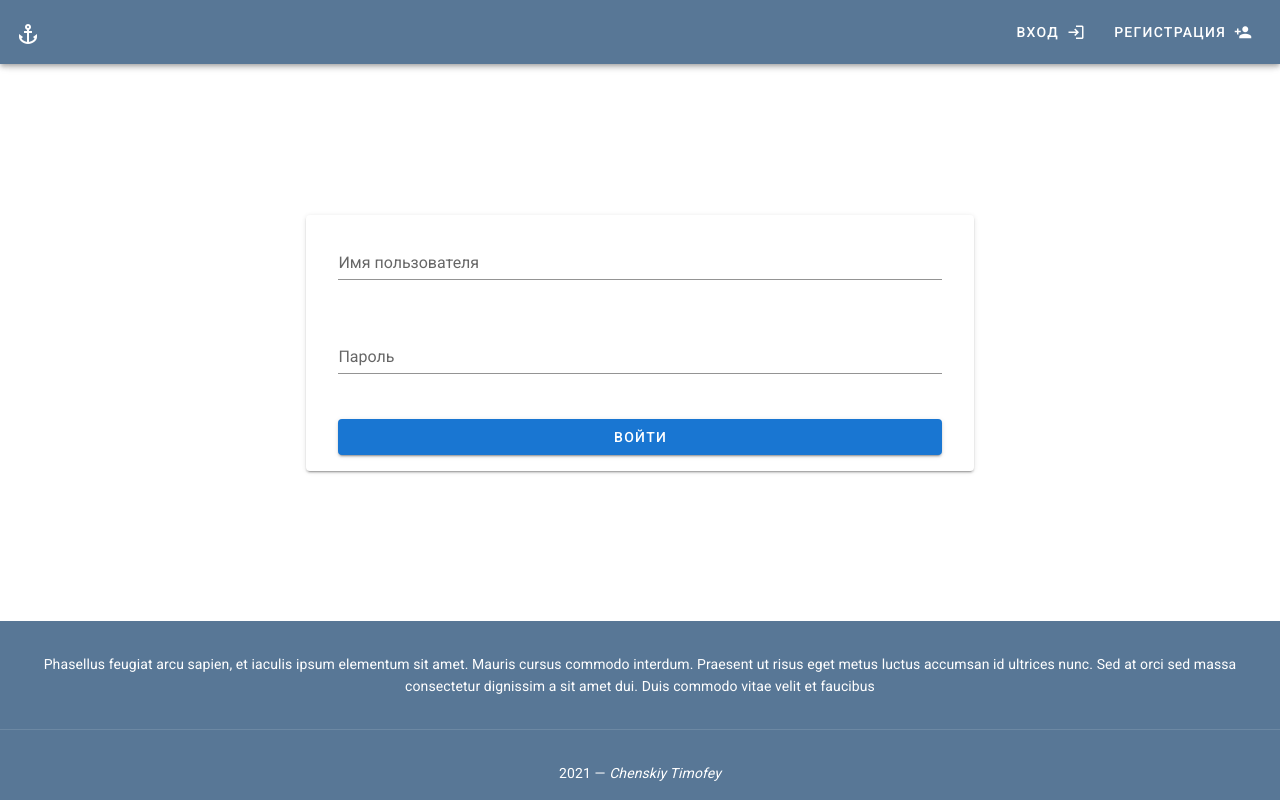
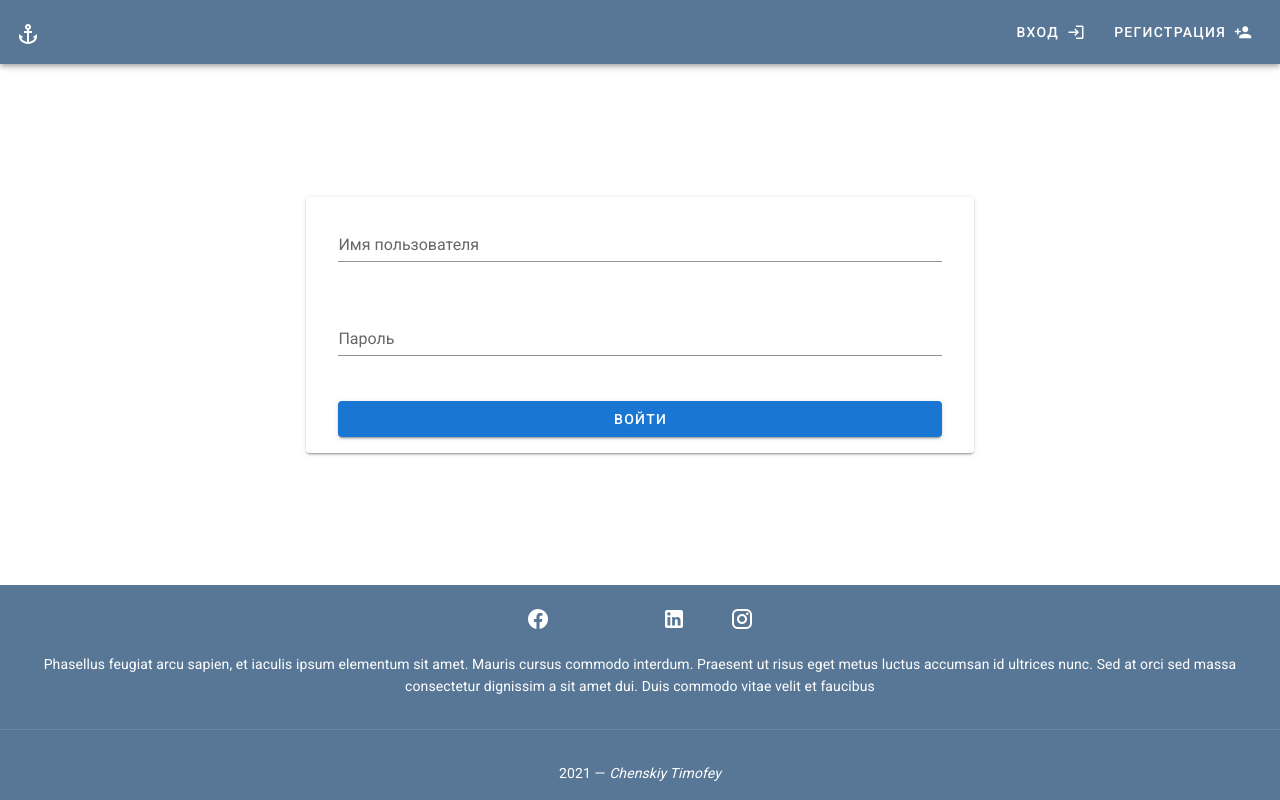
Before and after one commit to timchenko24/djangorest-vessels-voyages, a Vue app in the folder frontend/: page /login in a window 1280 px wide. Built offline with nearby package versions, Linux system fonts and the light colour scheme.

Commit message:
footer refactor

```diff
--- a/frontend/src/App.vue
+++ b/frontend/src/App.vue
@@ -24,12 +24,7 @@ export default {
   name: 'App',
   components: { Footer, Header },
   data: () => ({
-    icons: [
-      'mdi-facebook',
-      'mdi-vk',
-      'mdi-linkedin',
-      'mdi-instagram',
-    ],
+
   }),
 };
 </script>
--- a/frontend/src/components/Footer.vue
+++ b/frontend/src/components/Footer.vue
@@ -11,7 +11,7 @@
     >
       <v-card-text>
         <v-btn
-          v-for="icon in icons"
+          v-for="icon in allIcons"
           :key="icon"
           class="mx-4 white--text"
           icon
@@ -36,8 +36,14 @@
 </template>
 
 <script>
+import { mapGetters } from 'vuex';
+
 export default {
   name: 'Footer',
+
+  computed: {
+    ...mapGetters(['allIcons']),
+  },
 };
 </script>
 
--- a/frontend/src/store/index.js
+++ b/frontend/src/store/index.js
@@ -6,11 +6,12 @@ import main from './modules/main';
 import register from './modules/register';
 import login from './modules/login';
 import user from './modules/user';
+import footer from './modules/footer';
 
 Vue.use(Vuex);
 
 export default new Vuex.Store({
   modules: {
-    vessels, voyages, main, register, login, user,
+    vessels, voyages, main, register, login, user, footer,
   },
 });
--- /dev/null
+++ b/frontend/src/store/modules/footer.js
@@ -0,0 +1,14 @@
+export default {
+  state: {
+    icons: [
+      'mdi-facebook',
+      'mdi-vk',
+      'mdi-linkedin',
+      'mdi-instagram',
+    ],
+  },
+
+  getters: {
+    allIcons: (state) => state.icons,
+  },
+};
```
